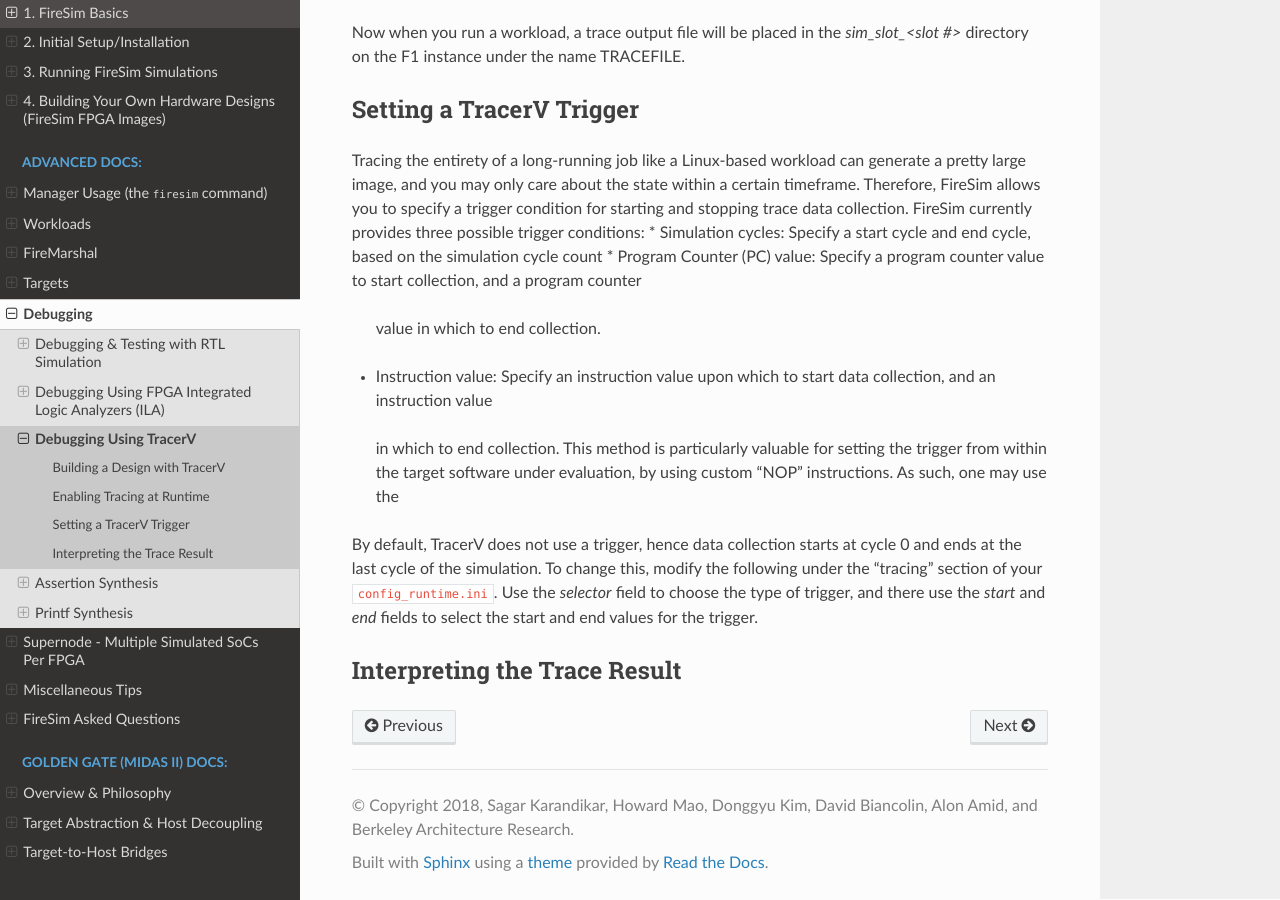
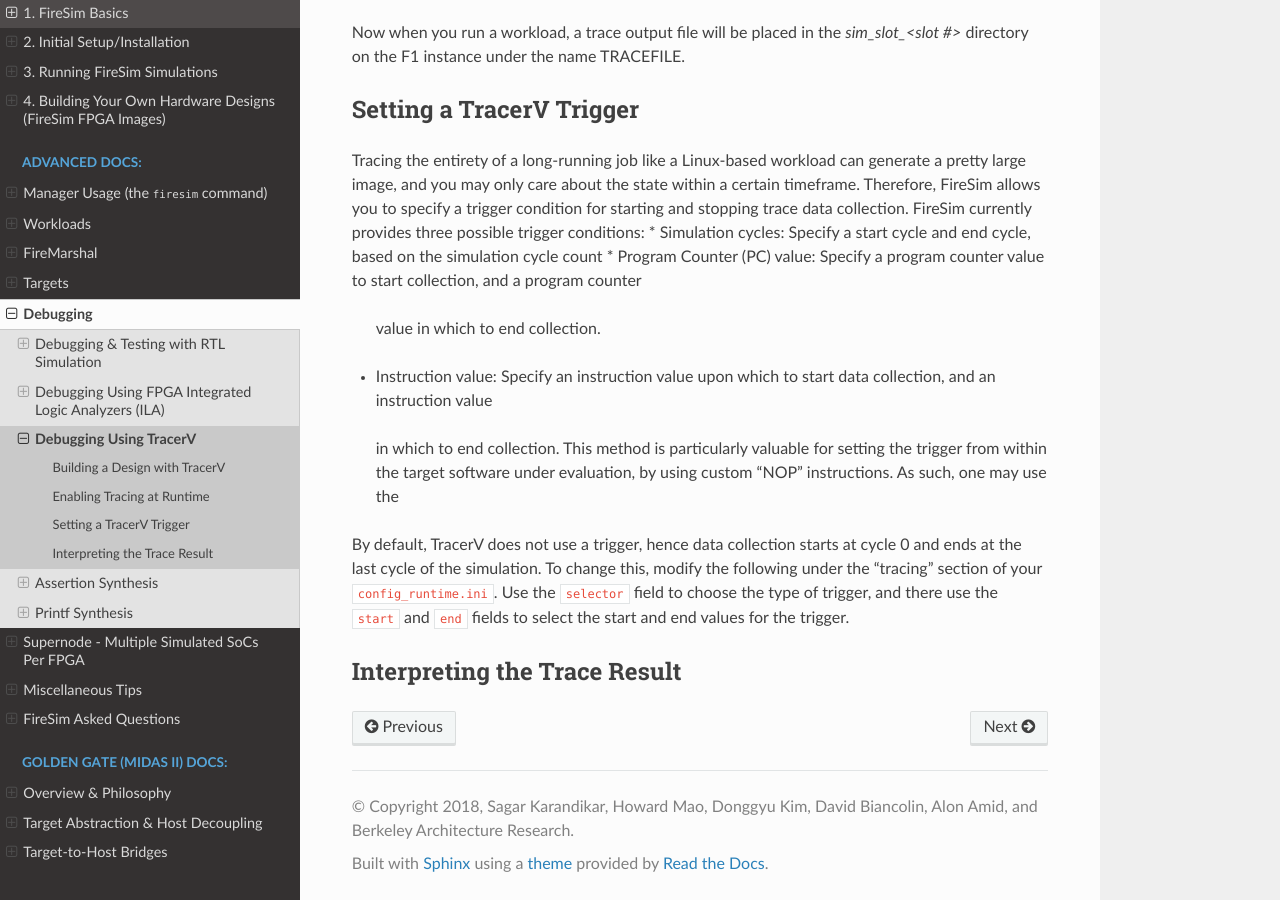
Before and after one commit to firesim/firesim, a Sphinx documentation site: the page built from docs/Advanced-Usage/Debugging/TracerV.rst, in a window 1280 px wide and 900 px high, scrolled down 575 px. Built offline with Sphinx 7.4.7 and the Read the Docs theme 2.0.0, drawn with Linux system fonts in a browser that asks for light colours.

```diff
--- a/docs/Advanced-Usage/Debugging/TracerV.rst
+++ b/docs/Advanced-Usage/Debugging/TracerV.rst
@@ -47,7 +47,7 @@ conditions:
 By default, TracerV does not use a trigger, hence data collection starts at cycle 0 and ends at
 the last cycle of the simulation. To change this, modify the following under
 the "tracing" section of your ``config_runtime.ini``.
-Use the `selector` field to choose the type of trigger, and there use the `start` and `end` fields
+Use the ``selector`` field to choose the type of trigger, and there use the ``start`` and ``end`` fields
 to select the start and end values for the trigger.
 
 .. code-block:: ini
```
